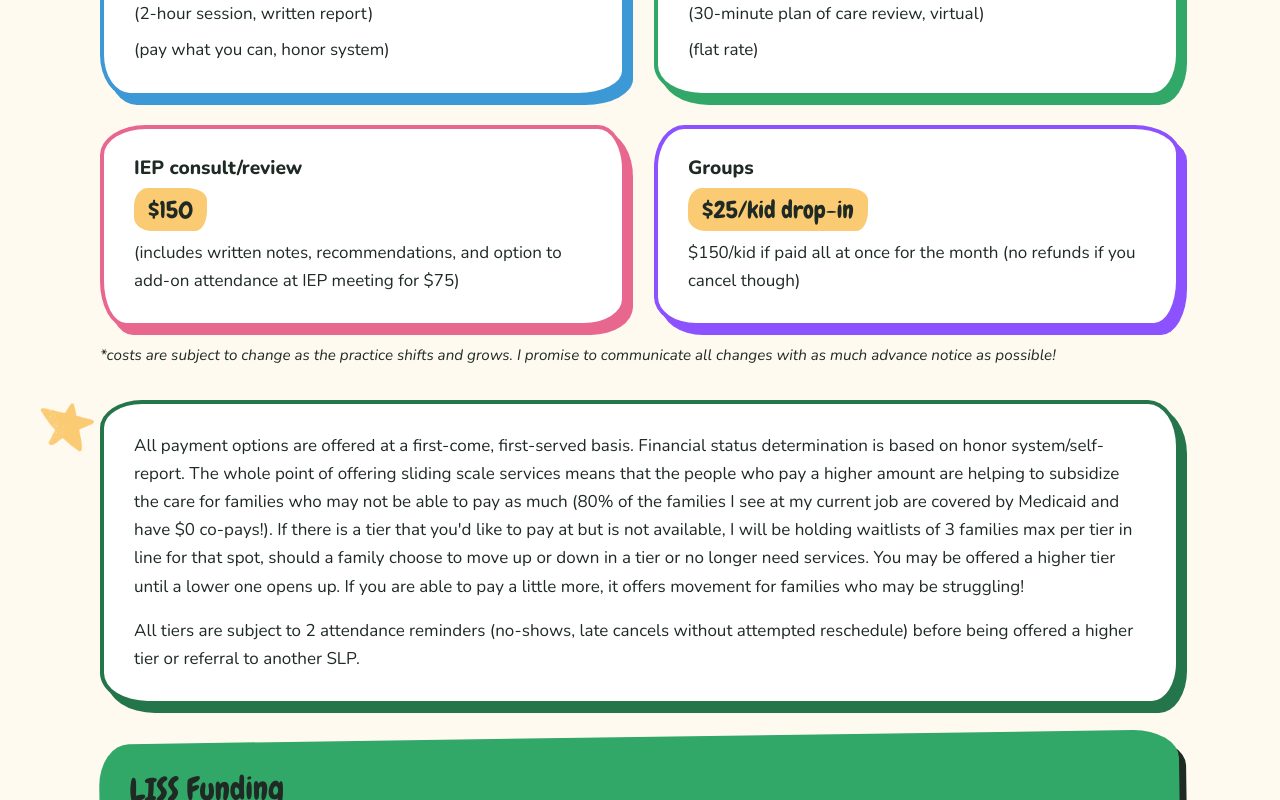
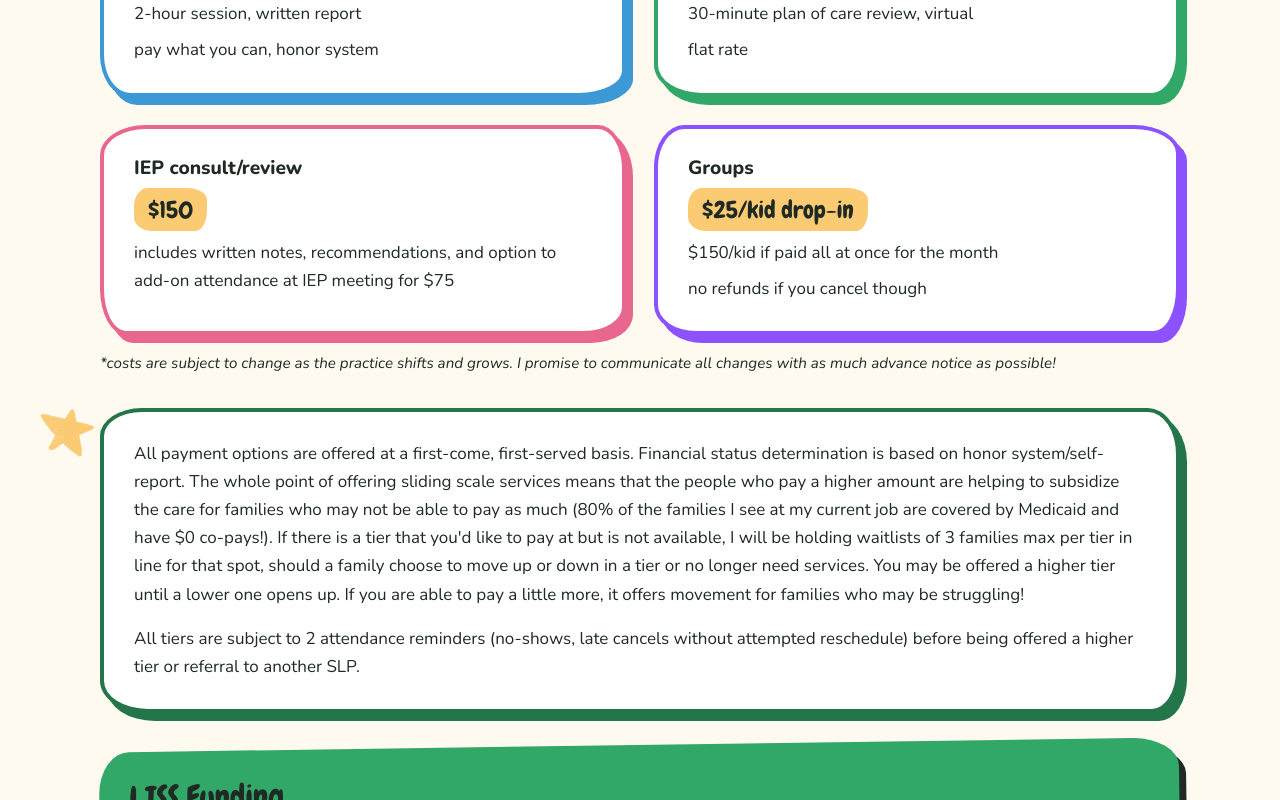
Before and after one commit to jackhumphreys9/speech-with-jules, a React (Vite) app: page / in a window 1280 px wide. Shown: the part 3903-4703 px from the top of the page. Built offline with nearby package versions, Linux system fonts and the light colour scheme.

Commit message:
Remove parentheses from other costs details
Co-Authored-By: Claude Opus 5.5 <noreply@anthropic.com>

```diff
--- a/src/content/pricing.ts
+++ b/src/content/pricing.ts
@@ -46,24 +46,24 @@ export const otherCosts: OtherCost[] = [
   {
     name: "Speech and Language Evaluation",
     price: "$250-600",
-    details: ["(2-hour session, written report)", "(pay what you can, honor system)"],
+    details: ["2-hour session, written report", "pay what you can, honor system"],
   },
   {
     name: "Evaluation follow-up call",
     price: "$55",
-    details: ["(30-minute plan of care review, virtual)", "(flat rate)"],
+    details: ["30-minute plan of care review, virtual", "flat rate"],
   },
   {
     name: "IEP consult/review",
     price: "$150",
     details: [
-      "(includes written notes, recommendations, and option to add-on attendance at IEP meeting for $75)",
+      "includes written notes, recommendations, and option to add-on attendance at IEP meeting for $75",
     ],
   },
   {
     name: "Groups",
     price: "$25/kid drop-in",
-    details: ["$150/kid if paid all at once for the month (no refunds if you cancel though)"],
+    details: ["$150/kid if paid all at once for the month", "no refunds if you cancel though"],
   },
 ];
 
```
